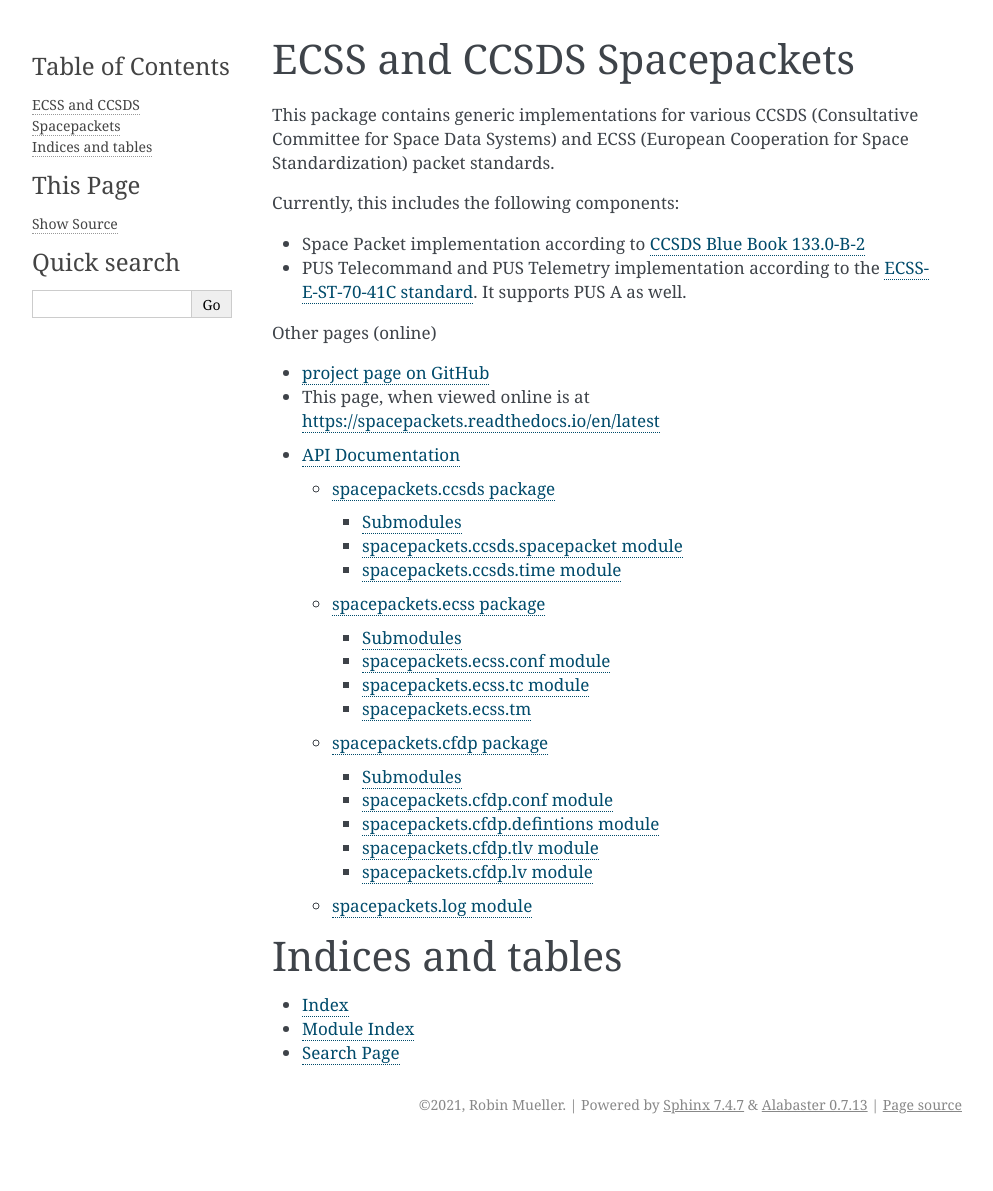
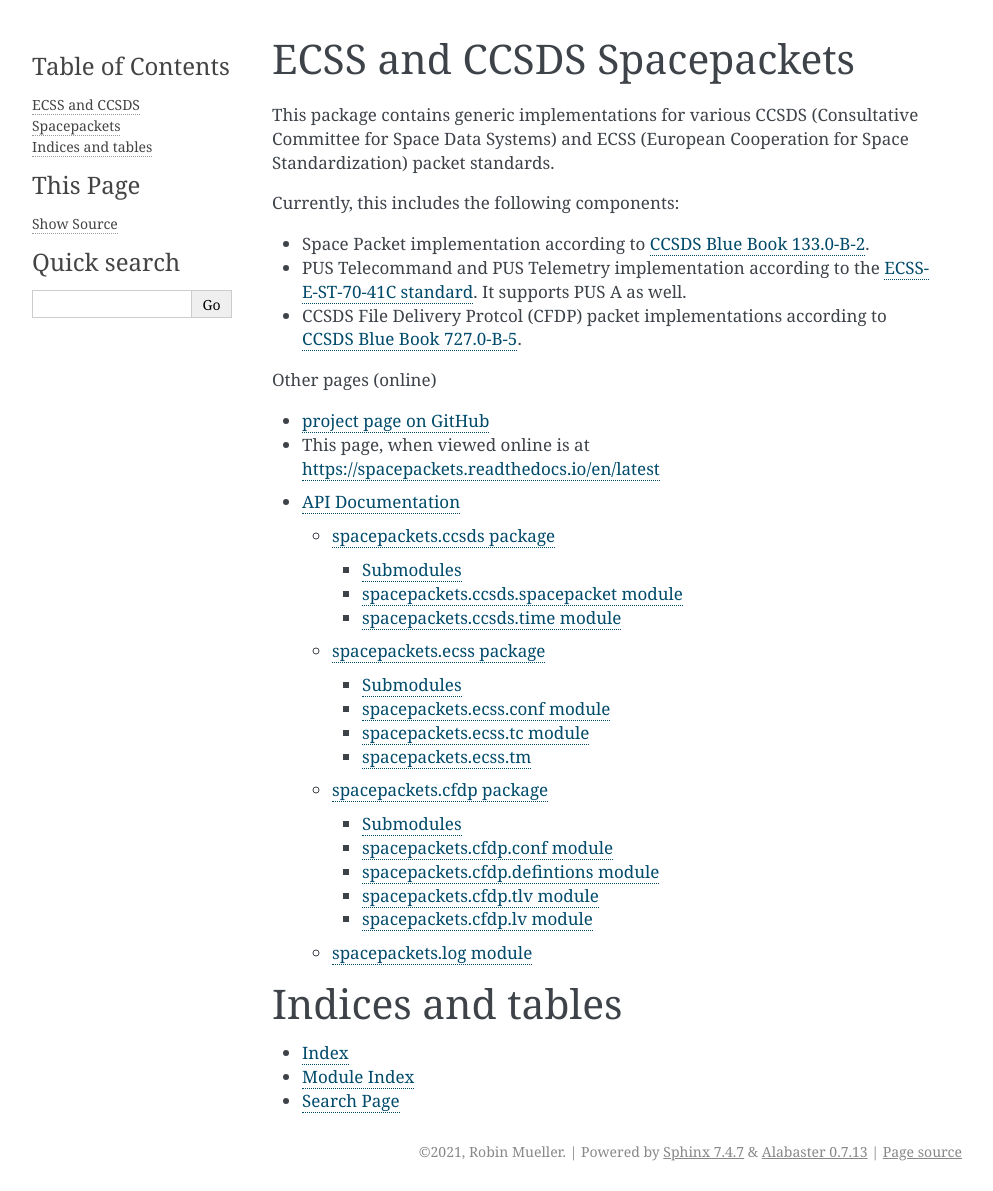
Before and after one commit to us-irs/spacepackets-py, a Sphinx documentation site: the page built from docs/index.rst, in a window 1280 px wide. Shown: the whole page, without its empty margins (148-1141 px from the left). Built offline with Sphinx 7.4.7, drawn with Linux system fonts in a browser that asks for light colours; before the commit the page ends 1144 px from its top, so only the background shows below that.

Commit message:
update index.rst

```diff
--- a/docs/index.rst
+++ b/docs/index.rst
@@ -12,10 +12,11 @@ This package contains generic implementations for various CCSDS
 
 Currently, this includes the following components:
 
-- Space Packet implementation according to `CCSDS Blue Book 133.0-B-2`_
+- Space Packet implementation according to `CCSDS Blue Book 133.0-B-2`_.
 - PUS Telecommand and PUS Telemetry implementation according to the
   `ECSS-E-ST-70-41C standard`_. It supports PUS A as well.
-
+- CCSDS File Delivery Protcol (CFDP) packet implementations according to
+  `CCSDS Blue Book 727.0-B-5`_.
 Other pages (online)
 
 - `project page on GitHub`_
@@ -28,6 +29,7 @@ Other pages (online)
 .. _`project page on GitHub`: https://github.com/robamu-org/py-spacepackets
 .. _`CCSDS Blue Book 133.0-B-2`: https://public.ccsds.org/Pubs/133x0b2e1.pdf
 .. _`ECSS-E-ST-70-41C standard`: https://ecss.nl/standard/ecss-e-st-70-41c-space-engineering-telemetry-and-telecommand-packet-utilization-15-april-2016/
+.. _`CCSDS Blue Book 727.0-B-5`: https://public.ccsds.org/Pubs/727x0b5.pdf
 
 .. toctree::
    :maxdepth: 4
```
